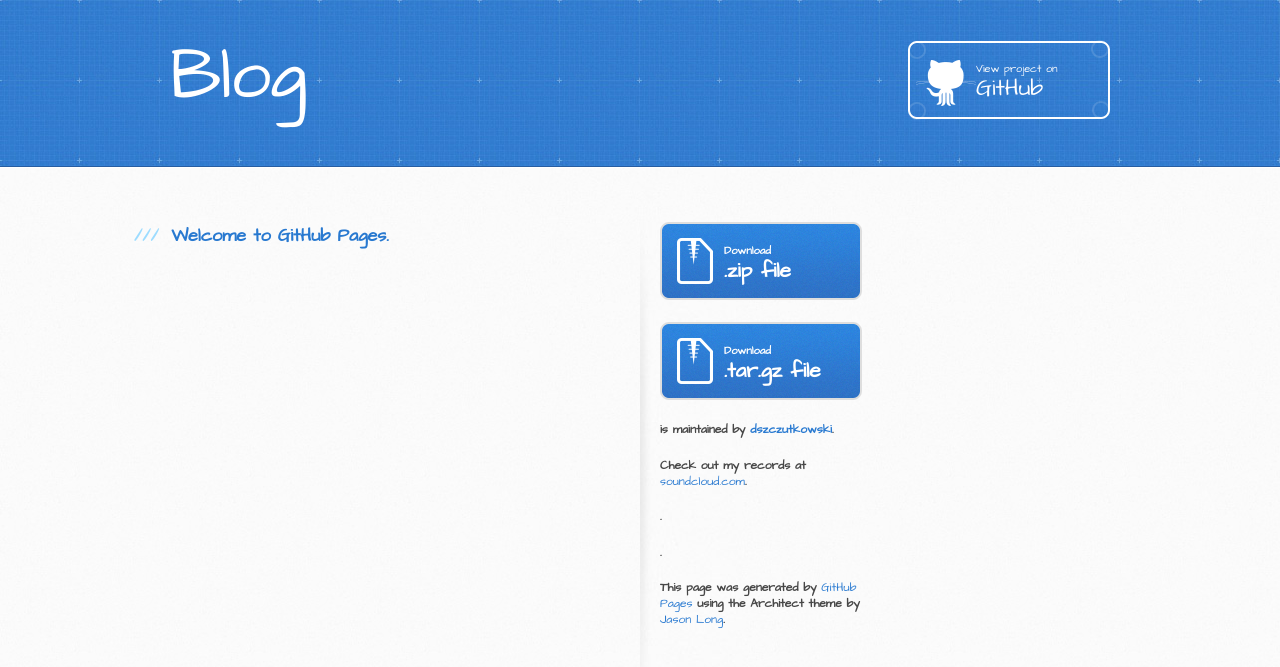
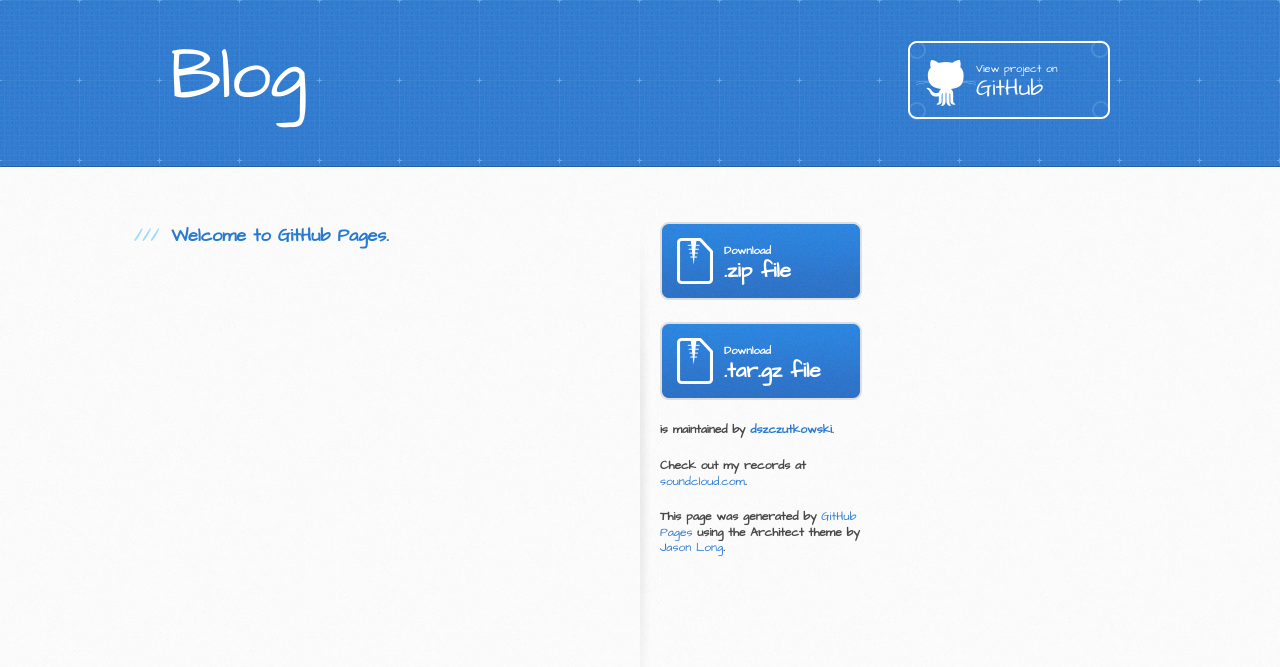
Before and after one commit to dszczutkowski/BLOG, a Jekyll site: the page index.html, which Jekyll copies as it is, in a window 1280 px wide. Shown: the top 667 px of the page. Built offline with Jekyll 4.4.1, drawn with Linux system fonts in a browser that asks for light colours; Markdown is read by kramdown in place of the engine named in the settings.

```diff
--- a/index.html
+++ b/index.html
@@ -42,7 +42,7 @@
           </a>
 
           <p class="repo-owner"><a href="https://github.com/dszczutkowski/BLOG"></a> is maintained by <a href="https://github.com/dszczutkowski">dszczutkowski</a>.</p>
-          <p>Check out my records at <a href="https://soundcloud.com/dawid-szczutkowski"> soundcloud.com</a>.</p>.</p>.</p>
+          <p>Check out my records at <a href="https://soundcloud.com/dawid-szczutkowski"> soundcloud.com</a>.</p>
 
           <p>This page was generated by <a href="https://pages.github.com">GitHub Pages</a> using the Architect theme by <a href="https://twitter.com/jasonlong">Jason Long</a>.</p>
         </aside>
```
